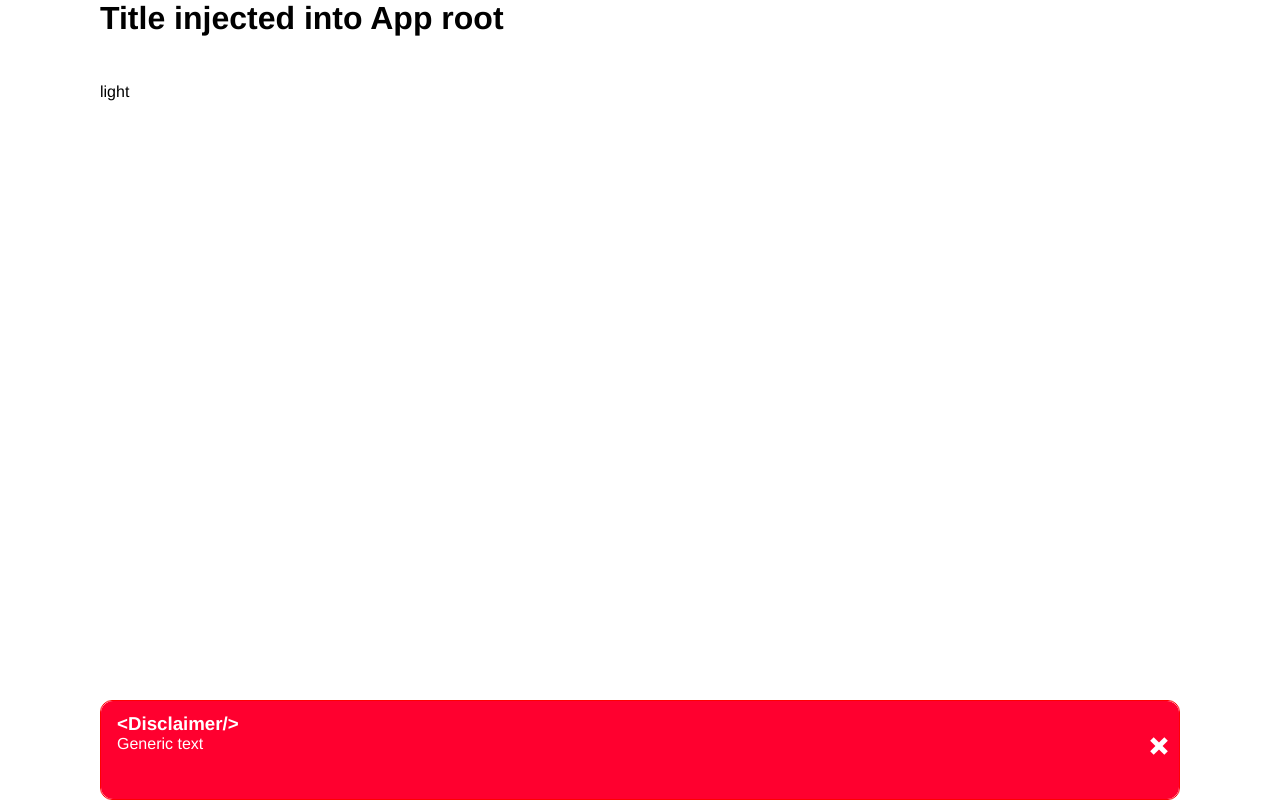
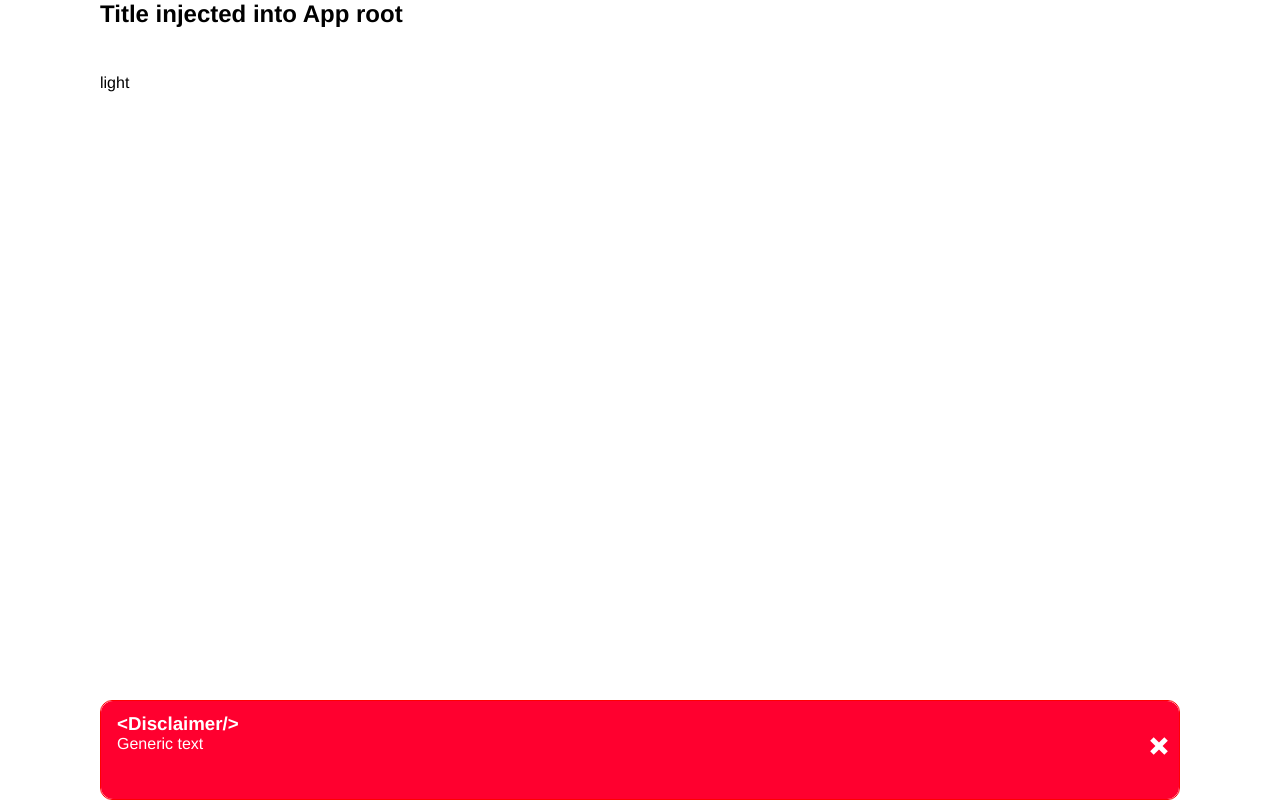
Before and after one commit to bnulens/svelte_rxjs, a Svelte app: page / in a window 1280 px wide. Built offline with nearby package versions, Linux system fonts and the light colour scheme.

Commit message:
Renamed title classes

```diff
--- a/scss/_components/_displayables/_titles.scss
+++ b/scss/_components/_displayables/_titles.scss
@@ -6,15 +6,14 @@
 }
 
 @mixin defineMainSectionTitle {
-    color: vars.$whitey;
     font-weight: 200;
     font-size: vars.$large-font;
 }
 
-h1.main-title {
+h1.title-main {
     @include defineH1;
 }
 
-h2.main-section-title {
+h2.title-sub-section {
     @include defineMainSectionTitle;
 }
```
